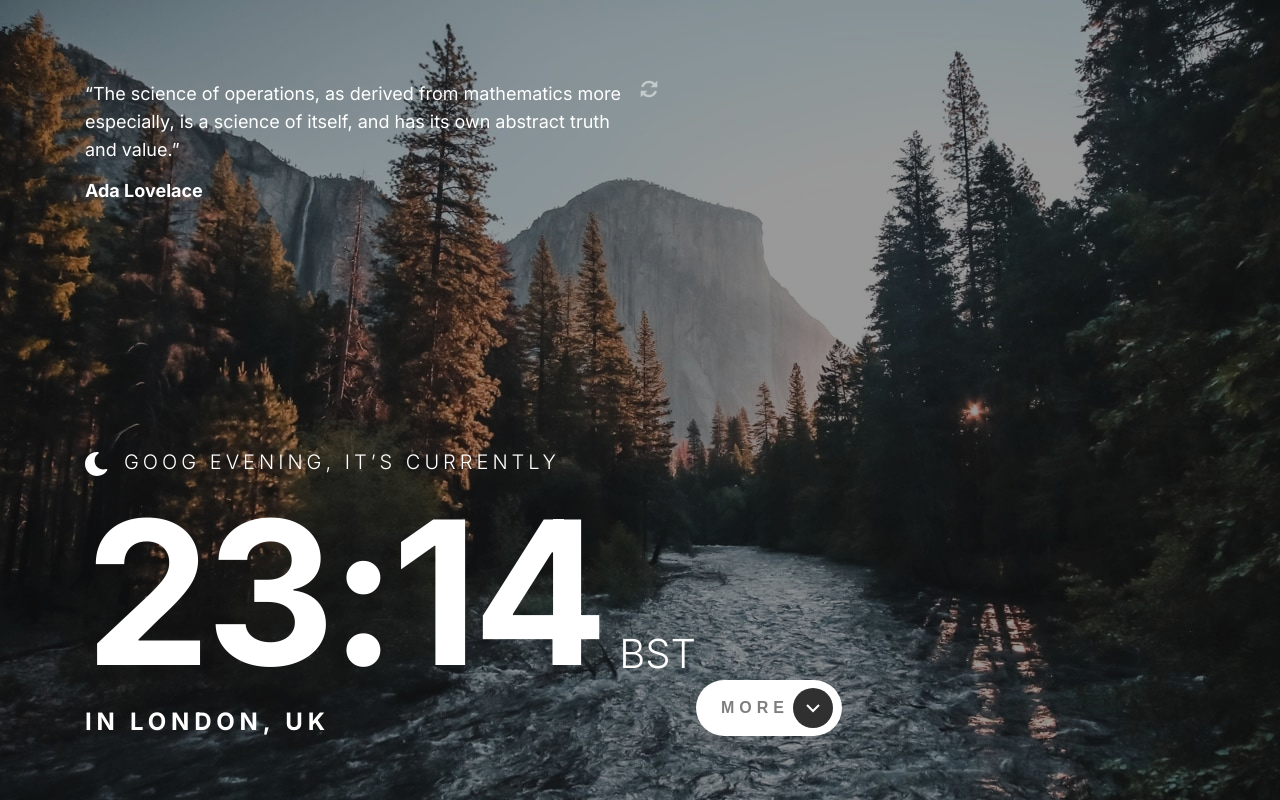
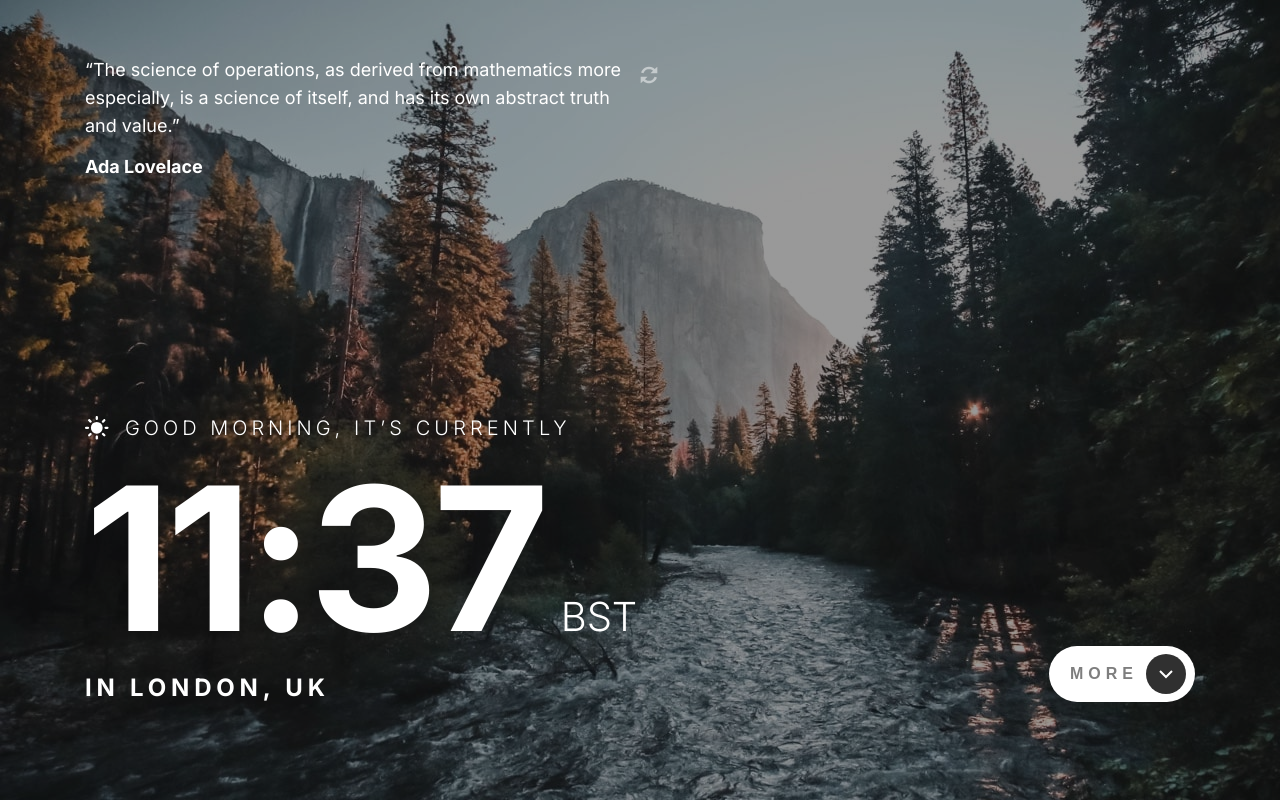
Before and after one commit to zuolizhu/clock-app-frontendmentor, a React (Create React App) app: page / in a window 1280 px wide. Built offline with nearby package versions, Linux system fonts and the light colour scheme.

Commit message:
desktop style

```diff
--- a/src/App.js
+++ b/src/App.js
@@ -3,7 +3,6 @@ import clsx from 'clsx';
 import './App.scss';
 
 // components
-import Location from './components/Location'
 import MainClock from './components/MainClock';
 import Quotes from './components/Quotes';
 import ButtonMore from './components/ButtonMore';
--- a/src/components/MainClock.js
+++ b/src/components/MainClock.js
@@ -4,15 +4,15 @@ import IconMoon from '../assets/desktop/icon-moon.svg';
 import Location from '../components/Location';
 
 export default function MainClock() {
-  const isDayTime = false;
+  const isDayTime = true;
   return (
     <div className="main-clock">
       <div className="greeting">
         <span className="greeting__icon"><img src={isDayTime ? IconSun : IconMoon} alt="greeting icon"/></span>
-        <p className="t-greeting">Goog evening<span className="hide-on-mobile">, it’s currently</span></p>
+        <p className="t-greeting">Good morning<span className="hide-on-mobile">, it’s currently</span></p>
       </div>
       <div className="current-time">
-        <h1 className="t-time">23:14</h1>
+        <h1 className="t-time">11:37</h1>
         <p className="t-timezone current-time__timezone">BST</p>
       </div>
       <Location />
--- a/src/styles/_base.scss
+++ b/src/styles/_base.scss
@@ -232,5 +232,6 @@ button {
   display: none;
   @media (min-width: 768px) {
     display: inline;
+    letter-spacing: 4.11px;
   }
 }
--- a/src/styles/_buttons.scss
+++ b/src/styles/_buttons.scss
@@ -6,6 +6,7 @@
   }
 
   &--refresh {
+    margin-top: 1rem;
     margin-left: 1.5rem;
   }
 
@@ -27,6 +28,9 @@
       padding-left: 2.5rem;
       padding-right: .9rem;
     }
+    @media (min-width: 1024px) {
+      padding-left: 2.1rem;
+    }
 
     img {
       width: 3.2rem;
--- a/src/styles/_container.scss
+++ b/src/styles/_container.scss
@@ -6,6 +6,9 @@
   transition: var(--transition) height;
   @media (min-width: 768px) {
     padding: 8rem 6.4rem 6.4rem;
+  }
+  @media (min-width: 1024px) {
+    padding: 5.6rem 5.6rem 9.8rem;
   }
 }
 .container__main.active {
@@ -20,6 +23,7 @@
   display: flex;
   margin: 0 auto;
   max-width: 111rem;
+  max-height: 64.6rem;
   flex-direction: column;
 }
 
--- a/src/styles/_mainclock.scss
+++ b/src/styles/_mainclock.scss
@@ -3,6 +3,7 @@
   @media (min-width: 1024px) {
     display: flex;
     align-items: flex-end;
+    justify-content: space-between;
   }
 }
 
@@ -16,6 +17,7 @@
   &__icon {
     display: inline-flex;
     margin-right: 1.6rem;
+    margin-bottom: .2rem;
   }
 }
 
@@ -36,6 +38,9 @@
     @media (min-width: 768px) {
       margin-bottom: 2.4rem;
     }
+    @media (min-width: 1024px) {
+      margin-bottom: 2.7rem;
+    }
   }
 }
 
```
